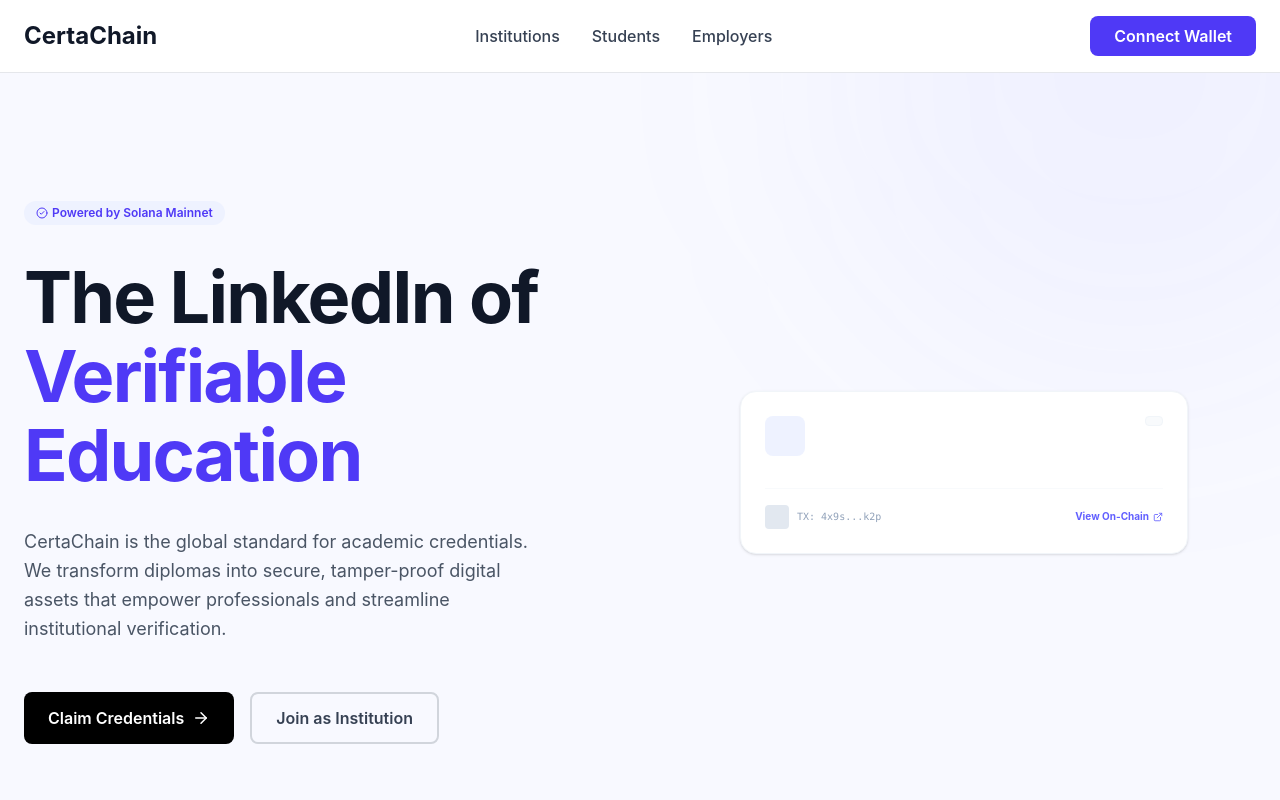
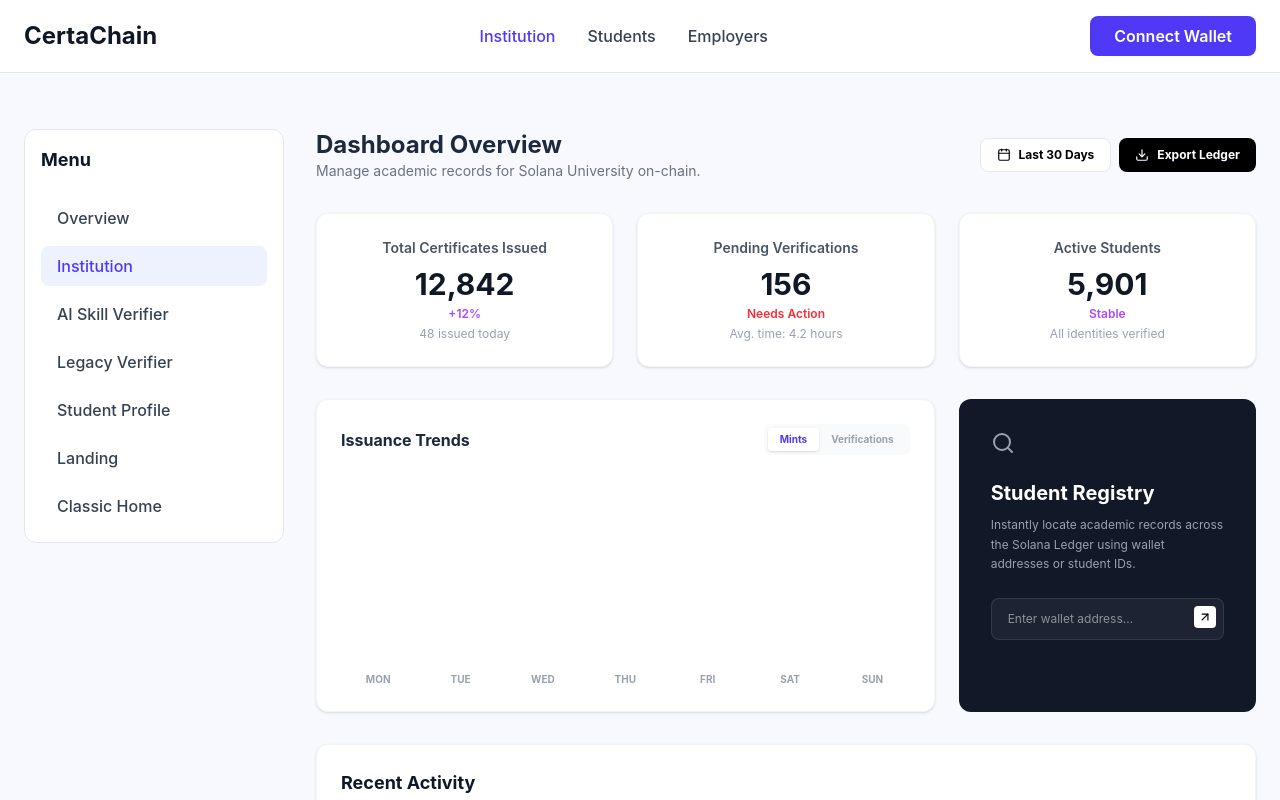
Before and after one commit to DanonymousCoder/certachainnn, a React (Vite) app: page /dashboard/institution in a window 1280 px wide. Shown: the top 800 px of the page. Built offline with nearby package versions, Linux system fonts and the light colour scheme.

Commit message:
feat: Add Institution dashboard page and update routing

```diff
--- a/src/App.jsx
+++ b/src/App.jsx
@@ -3,6 +3,7 @@
 import Home from './pages/Home';
 import StudentProfile from './pages/StudentProfile';
 import Overview from './pages/Dashboard/Overview';
+import Institution from './pages/Dashboard/Institution';
 import Verifier from './pages/Dashboard/Verifier';
 import SkillVerifier from './pages/SkillVerifier';
 
@@ -18,6 +19,7 @@
         {/* Dashboard Routes */}
         <Route path="/dashboard" element={<Overview />} />
         <Route path="/dashboard/overview" element={<Overview />} />
+        <Route path="/dashboard/institution" element={<Institution />} />
         <Route path="/dashboard/verifier" element={<SkillVerifier />} />
         <Route path="/dashboard/verifier-legacy" element={<Verifier />} />
         <Route path="/verifier" element={<SkillVerifier />} />
--- a/src/components/home/CTA.jsx
+++ b/src/components/home/CTA.jsx
@@ -14,7 +14,7 @@
         </p>
 
         <div className="flex gap-4 justify-center flex-col sm:flex-row pt-4">
-          <Button to="/verifier" variant="gradient">
+          <Button to="/verifier" className='bg-indigo-600'>
             Get Started Now
           </Button>
           <Button
--- a/src/components/home/Hero.jsx
+++ b/src/components/home/Hero.jsx
@@ -6,7 +6,7 @@
 export default function Hero() {
   return (
     <section className="px-6 py-24 lg:py-32 max-w-7xl mx-auto">
-      <div className="grid lg:grid-cols-2 gap-16 items-center">
+      <div className="grid lg:grid-cols-[minmax(0,1.15fr)_minmax(320px,0.85fr)] gap-16 items-center">
         {/* Left Column: Text Content */}
         <div className="space-y-8">
           <Badge type="solana">
@@ -34,8 +34,8 @@
         </div>
 
         {/* Right Column: Credential Card */}
-        <div className="hidden lg:flex justify-center">
-          <div className="w-full max-w-md">
+        <div className="flex justify-center lg:justify-end">
+          <div className="w-full max-w-md mx-auto lg:mx-0">
             <CredentialCard />
           </div>
         </div>
--- a/src/components/layout/Footer.jsx
+++ b/src/components/layout/Footer.jsx
@@ -11,7 +11,7 @@
       <div className="max-w-7xl mx-auto">
         <div className="flex flex-col md:flex-row justify-between items-center gap-8">
           <p className="text-sm font-semibold text-gray-600">
-            © 2024 CERTACHAIN PROTOCOL. SOLANA-VERIFIED ACADEMIC LEDGER.
+            © 2026 CERTACHAIN PROTOCOL. SOLANA-VERIFIED ACADEMIC LEDGER.
           </p>
           <div className="flex flex-wrap justify-center gap-8">
             {links.map((link) => (
--- a/src/components/layout/Navbar.jsx
+++ b/src/components/layout/Navbar.jsx
@@ -7,12 +7,12 @@
         <Link to="/" className="text-2xl font-bold text-gray-900">CertaChain</Link>
         <div className="hidden md:flex items-center gap-8">
           <NavLink
-            to="/dashboard/overview"
+            to="/dashboard/institution"
             className={({ isActive }) =>
               `font-medium ${isActive ? 'text-indigo-600' : 'text-gray-700 hover:text-gray-900'}`
             }
           >
-            Institutions
+            Institution
           </NavLink>
           <NavLink
             to="/profile/1"
--- a/src/features/dashboard/Sidebar.jsx
+++ b/src/features/dashboard/Sidebar.jsx
@@ -3,6 +3,7 @@
 export default function Sidebar() {
   const menuItems = [
     { label: 'Overview', href: '/dashboard/overview' },
+    { label: 'Institution', href: '/dashboard/institution' },
     { label: 'AI Skill Verifier', href: '/dashboard/verifier' },
     { label: 'Legacy Verifier', href: '/dashboard/verifier-legacy' },
     { label: 'Student Profile', href: '/profile/1' },
--- a/src/features/dashboard/StatCard.jsx
+++ b/src/features/dashboard/StatCard.jsx
@@ -1,11 +1,14 @@
 import Card from '../../components/ui/Card';
 
-export default function StatCard({ label, value, change }) {
+export default function StatCard({ label, value, change, trend, alert, sub }) {
   return (
     <Card className="text-center">
       <p className="text-sm font-semibold text-gray-600 mb-2">{label}</p>
       <p className="text-3xl font-bold text-gray-900 mb-1">{value}</p>
       {change && <p className="text-xs text-green-600">↑ {change} from last month</p>}
+      {trend && <p className="text-xs font-semibold text-purple-500">{trend}</p>}
+      {alert && <p className="text-xs font-semibold text-red-500">{alert}</p>}
+      {sub && <p className="text-xs text-gray-400 mt-1">{sub}</p>}
     </Card>
   );
 }
--- /dev/null
+++ b/src/pages/Dashboard/Institution.jsx
@@ -0,0 +1,89 @@
+import { Calendar, Download, Search, ArrowUpRight } from 'lucide-react';
+import Navbar from '../../components/layout/Navbar';
+import Footer from '../../components/layout/Footer';
+import Sidebar from '../../features/dashboard/Sidebar';
+import StatCard from '../../features/dashboard/StatCard';
+import ActivityTable from '../../features/dashboard/ActivityTable';
+
+export default function Institution() {
+  return (
+    <div className="flex min-h-screen bg-[#f8f9ff] flex-col">
+      <Navbar />
+
+      <main className="flex-1 max-w-7xl mx-auto w-full px-6 py-10 lg:py-14">
+        <div className="grid lg:grid-cols-[260px_minmax(0,1fr)] gap-8">
+          <Sidebar />
+
+          <section className="space-y-8">
+            <header className="flex flex-col sm:flex-row sm:items-center justify-between gap-4">
+              <div>
+                <h1 className="text-2xl font-bold text-slate-800">Dashboard Overview</h1>
+                <p className="text-sm text-gray-500">Manage academic records for Solana University on-chain.</p>
+              </div>
+              <div className="flex flex-wrap gap-2">
+                <button className="bg-white border border-gray-200 px-4 py-2 rounded-lg text-xs font-bold flex items-center gap-2 hover:bg-gray-50">
+                  <Calendar size={14} /> Last 30 Days
+                </button>
+                <button className="bg-black text-white px-4 py-2 rounded-lg text-xs font-bold flex items-center gap-2 hover:bg-gray-800">
+                  <Download size={14} /> Export Ledger
+                </button>
+              </div>
+            </header>
+
+            <div className="grid grid-cols-1 md:grid-cols-3 gap-6">
+              <StatCard label="Total Certificates Issued" value="12,842" trend="+12%" sub="48 issued today" />
+              <StatCard label="Pending Verifications" value="156" alert="Needs Action" sub="Avg. time: 4.2 hours" />
+              <StatCard label="Active Students" value="5,901" trend="Stable" sub="All identities verified" />
+            </div>
+
+            <div className="grid grid-cols-1 lg:grid-cols-3 gap-6">
+              <div className="lg:col-span-2 bg-white p-6 rounded-xl border border-gray-100 shadow-sm">
+                <div className="flex justify-between items-center mb-10">
+                  <h3 className="font-bold text-slate-800">Issuance Trends</h3>
+                  <div className="flex bg-slate-50 p-1 rounded-md text-[10px] font-bold">
+                    <button className="px-3 py-1 bg-white shadow-sm rounded text-indigo-600">Mints</button>
+                    <button className="px-3 py-1 text-gray-400">Verifications</button>
+                  </div>
+                </div>
+                <div className="flex items-end justify-between h-48 gap-2">
+                  {[40, 60, 50, 80, 100, 30, 45].map((h, i) => (
+                    <div key={i} className="flex flex-col items-center flex-1 gap-4">
+                      <div
+                        style={{ height: `${h}%` }}
+                        className={`w-full rounded-t-sm transition-all ${i === 4 ? 'bg-[#7030d8]' : 'bg-indigo-100'}`}
+                      />
+                      <span className="text-[10px] font-bold text-gray-400">{['MON', 'TUE', 'WED', 'THU', 'FRI', 'SAT', 'SUN'][i]}</span>
+                    </div>
+                  ))}
+                </div>
+              </div>
+
+              <div className="bg-[#111827] p-8 rounded-xl text-white space-y-6 relative overflow-hidden">
+                <Search className="text-gray-400" />
+                <div>
+                  <h3 className="text-xl font-bold">Student Registry</h3>
+                  <p className="text-xs text-gray-400 leading-relaxed mt-2">
+                    Instantly locate academic records across the Solana Ledger using wallet addresses or student IDs.
+                  </p>
+                </div>
+                <div className="relative">
+                  <input
+                    placeholder="Enter wallet address..."
+                    className="w-full bg-white/5 border border-white/10 rounded-lg py-3 px-4 text-xs focus:outline-none"
+                  />
+                  <button className="absolute right-2 top-2 bg-white text-black p-1 rounded">
+                    <ArrowUpRight size={14} />
+                  </button>
+                </div>
+              </div>
+            </div>
+
+            <ActivityTable />
+          </section>
+        </div>
+      </main>
+
+      <Footer />
+    </div>
+  );
+}
--- a/src/pages/Home.jsx
+++ b/src/pages/Home.jsx
@@ -12,7 +12,7 @@
       <Navbar />
 
       {/* Hero Section */}
-      <main className="max-w-7xl mx-auto px-6 py-24 grid lg:grid-cols-2 gap-16 items-center">
+      <main className="max-w-7xl mx-auto px-6 py-24 grid lg:grid-cols-[minmax(0,1.15fr)_minmax(320px,0.85fr)] gap-16 items-center">
         <div className="space-y-8">
           <Badge type="solana">
             <CheckCircle2 size={12} className="mr-1" />
@@ -38,8 +38,10 @@
           </div>
         </div>
 
-        <div className="lg:flex hidden">
-          <CredentialCard />
+        <div className="flex justify-center lg:justify-end">
+          <div className="w-full max-w-md mx-auto lg:mx-0">
+            <CredentialCard />
+          </div>
         </div>
       </main>
 
```
